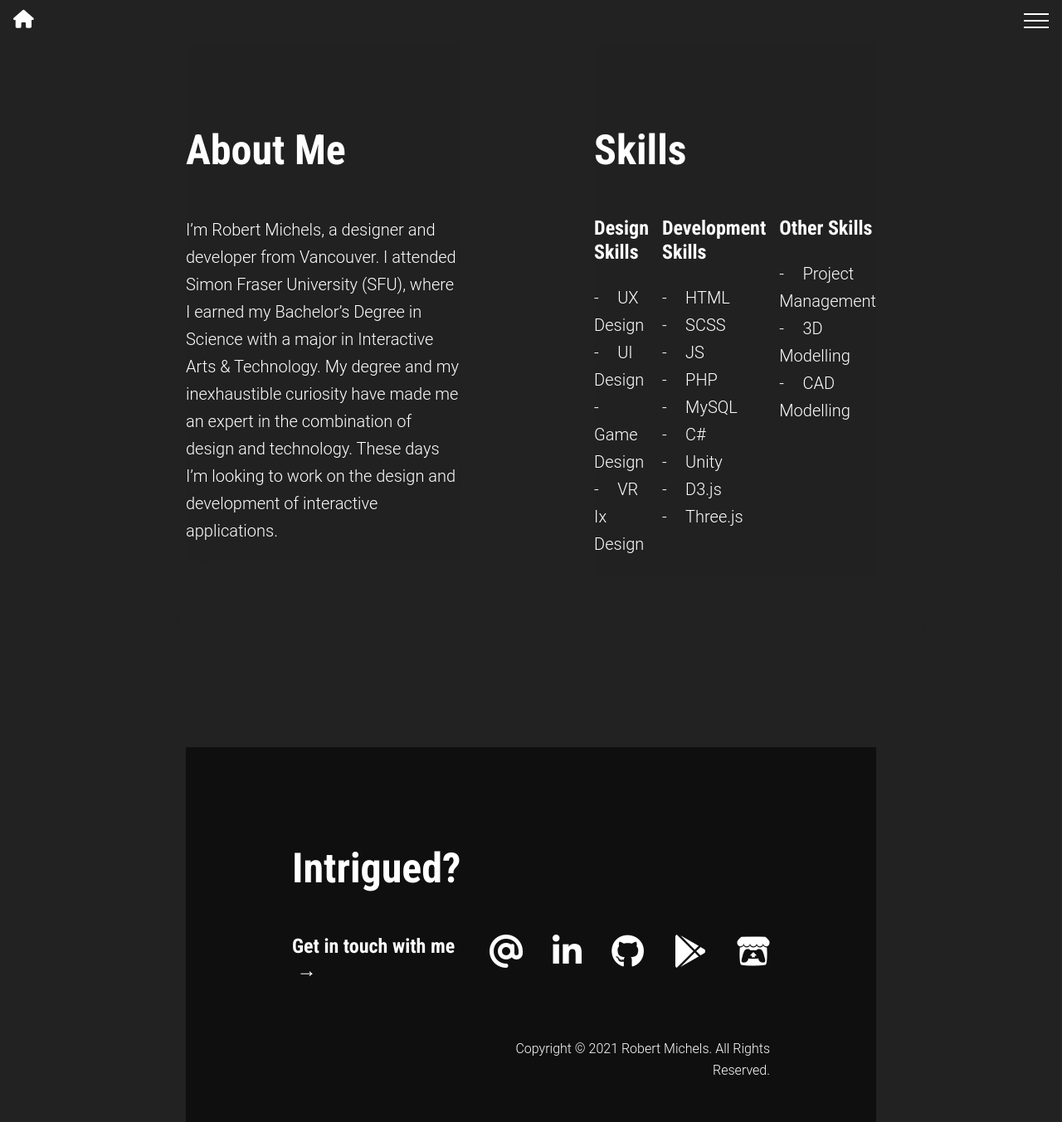
After one commit to Robert01101101/Portfolio-RMichels, a PHP site: page /about.php in a window 1280 px wide. The commit adds this page. Shown: the whole page at 83% size. Run offline with PHP 8.4, Linux system fonts and the light colour scheme; some libraries are stand-ins or nearby versions.

Commit message:
sloppy commit for work skytrain

```diff
--- /dev/null
+++ b/about.php
@@ -0,0 +1,61 @@
+<?php
+
+require "src/Partial.php";
+require "src/objects/Project.php";
+
+// start session so that we can store logged in cookie
+// session_start();
+
+Partial::build('header', ["about" => TRUE]);
+
+?>
+
+<section class="sectionText about">
+  <div>
+    <h1 id="About">About Me</h1>
+    <p>I’m Robert Michels, a designer and developer from Vancouver. I attended Simon Fraser University (SFU), where I earned my Bachelor’s Degree in Science with a major in Interactive Arts & Technology. My degree and my inexhaustible curiosity have made me an expert in the combination of design and technology. These days I’m looking to work on the design and development of interactive applications.</p>
+  </div>
+  <div>
+    <h2>Skills</h2>
+    <div class="skills">
+      <div>
+        <h3>Design Skills</h3>
+        <ul>
+          <li>UX Design</li>
+          <li>UI Design</li>
+          <li>Game Design</li>
+          <li>VR Ix Design</li>
+        </ul>
+      </div>
+      <div>
+        <h3>Development Skills</h3>
+        <ul>
+          <li>HTML</li>
+          <li>SCSS</li>
+          <li>JS</li>
+          <li>PHP</li>
+          <li>MySQL</li>
+          <li>C#</li>
+          <li>Unity</li>
+          <li>D3.js</li>
+          <li>Three.js</li>
+        </ul>
+      </div>
+      <div>
+        <h3>Other Skills</h3>
+        <ul>
+          <li>Project Management</li>
+          <li>3D Modelling</li>
+          <li>CAD Modelling</li>
+        </ul>
+      </div>
+    </div>
+  </div>
+</section>
+
+
+<?php
+
+Partial::build('footer', ["projects" => TRUE]);
+
+?>
--- a/futureEarth.php
+++ b/futureEarth.php
@@ -10,8 +10,8 @@ Partial::build('header', ["project" => $project]);
 Partial::build('projectPageLanding',
   ["project" => $project,
   "description" => "Future Earth is a VR adventure game set in a dystopian future, where the player has to grow trees, fight droids and collect parts.",
-  "primaryLink" => "https://sidequestvr.com/my-app/2597",
-  "primaryLinkText" => "TODO: SideQuest",
+  "primaryLink" => "https://sidequestvr.com/app/2597/future-earth",
+  "primaryLinkText" => "SideQuest",
   "secondaryLink" => "https://404teamnotfound444314077.wordpress.com/",
   "secondaryLinkText" => "Development Blog",
   "alt" => TRUE]);
--- a/scss/base/_page.scss
+++ b/scss/base/_page.scss
@@ -63,5 +63,9 @@ main {
 		padding: 0 0 8rem 0;
 		margin: 0 auto;
 		max-width: 40rem;
+
+		> * {
+			background-color: rgba(_colour(bg), .8);
+		}
 	}
 }
--- a/scss/base/_pageSpecific.scss
+++ b/scss/base/_pageSpecific.scss
@@ -7,16 +7,36 @@ section#Projects{
 .skills {
 	display: flex;
 	flex-direction: row;
-	flex-wrap: nowrap;
-	justify-content: space-between;
+	flex-wrap: wrap;
+	justify-content: flex-start;
 	align-items: flex-start;
+
+	gap: 1rem;
+
+	@include sm {
+		justify-content: space-between;
+	}
+
+	@include md {
+		flex-wrap: nowrap;
+	}
 
 	h3 {
 		margin-top: 0;
 	}
 
 	ul {
-		padding-left: 1.4rem;
+		padding-left: 0rem;
+		list-style-type: none;
+
+		li {
+
+			&:before{
+				content: "-";
+				margin-right: 1.4rem;
+				color: white;
+			}
+		}
 	}
 }
 
@@ -84,3 +104,20 @@ section#Projects{
 		}
 	}
 }
+
+//________________________________________________ about
+.sectionText {
+	&.about {
+		display: flex;
+		justify-content: space-between;
+		align-items: flex-start;
+		align-content: center;
+		max-width: 100%;
+
+		gap: 10rem;
+
+		* {
+			flex-basis: 50%;
+		}
+	}
+}
--- a/scss/base/_type.scss
+++ b/scss/base/_type.scss
@@ -1,7 +1,7 @@
 //_____________________________________________ Body
 body, input, select, textarea, p {
 		color: _colour(white);
-		font-family: _font(family-header);
+		font-family: _font(family-body);
 
 		font-size: 16px;
     	//font-size: 1.3vw;
@@ -68,7 +68,7 @@ body, input, select, textarea, p {
 //_____________________________________________ Headers
 h1, h2, h3, h4, h5, h6 {
 	color: _colour(white);
-	font-family: _font(family-body);
+	font-family: _font(family-header);
 	font-weight: _font(weight-bold);
 	margin: _size(element-margin) 0 (_size(element-margin) * 0.5) 0;
 	line-height: 1.2;
--- a/scss/components/_landingArea.scss
+++ b/scss/components/_landingArea.scss
@@ -22,7 +22,7 @@
 
     #landingText {
 		p {
-			font-family: _font(family-body);
+			font-family: _font(family-header);
 
 			font-size: _size(textMobileXL);
 			//--MQ
--- a/scss/components/_overlayMenu.scss
+++ b/scss/components/_overlayMenu.scss
@@ -26,8 +26,18 @@
 
         transition: .4s;
 
+        a {
+            color: _colour(white);
+            transition: 1s;
+
+            &:hover {
+                * {
+                    text-decoration: underline !important;
+                }
+            }
+        }
+
         > a{
-            color: _colour(white);
             font-weight: _font(weight-bold);
 
             &:not(:first-of-type) {
@@ -44,7 +54,6 @@
 
             a {
                 font-weight: _font(weight-light);
-                color: _colour(white);
 
                 &:not(:first-of-type) {
                     margin-top: 1rem;
--- a/scss/components/_projMeta.scss
+++ b/scss/components/_projMeta.scss
@@ -41,7 +41,7 @@
 
 	h2 {
 		font-size: 1.2rem;
-		font-family: _font(family-header);
+		font-family: _font(family-body);
 		font-weight: bold;
 		//text-decoration: underline;
 		margin-top: 0;
--- a/scss/components/_projectsFilter.scss
+++ b/scss/components/_projectsFilter.scss
@@ -56,7 +56,7 @@
         }
         .onoffswitch-inner:before, .onoffswitch-inner:after {
             display: block; float: left; width: 50%; height: 30px; padding: 0; line-height: 30px;
-            color: white; font-size: _size(textS); font-family: _font(family-header); font-weight: _font(weight-medium);
+            color: white; font-size: _size(textS); font-family: _font(family-body); font-weight: _font(weight-medium);
             box-sizing: border-box;
         }
         .onoffswitch-inner:before {
--- a/scss/libs/_vars.scss
+++ b/scss/libs/_vars.scss
@@ -25,8 +25,8 @@ $duration: (
 );
 
 $font: (
-	family-header:			('Lato', sans-serif),
-	family-body:			('Roboto Condensed', sans-serif),
+	family-body:			('Roboto', sans-serif),
+	family-header:			('Roboto Condensed', sans-serif),
 	family-alt:				('Roboto Mono', monospace),
 	weight:					300,
 	weight-medium:  	 	400,
--- a/src/partials/footer.php
+++ b/src/partials/footer.php
@@ -6,7 +6,7 @@
 
     <!-- #################################### FOOTER ###################################### -->
 
-    <footer>
+    <footer id="Footer">
       <h2>Intrigued?</h2>
       <div class="footer_row">
         <div class="footer_lCol">
@@ -39,7 +39,7 @@
 
   <?php if(!isset($_COOKIE["returningVisitor"])) : ?>
 
-    <div id="tmpVisitorPopUp">
+    <!--<div id="tmpVisitorPopUp">
       <div>
         <h2>Hello There!</h2>
         <p>This website is in development &#38; is expected to be finished by Mid-February 2020.</p>
@@ -55,7 +55,7 @@
     function closePopUp() {
       document.getElementById("tmpVisitorPopUp").style.display = "none";
     }
-    </script>
+    </script>-->
 
   <?php endif; ?>
 
--- a/src/partials/header.php
+++ b/src/partials/header.php
@@ -32,6 +32,10 @@ setcookie("returningVisitor", "true");
     <meta name="description" content="Browse through all my projects. Filter them to only see relevant projects. | Robert Michels Portfolio">
     <title>All Projects | Robert Michels Portfolio</title>
 
+    <?php elseif(isset($about)) : ?>
+    <meta name="description" content="Who is this Robert Michels? I'm a digital media designer and developer from Vancouver. I design and program games, websites, and apps.">
+    <title>About | Robert Michels Portfolio</title>
+
   <?php else : ?>
     <meta name="description" content="I’m Robert Michels, a designer and developer from Vancouver. I design and program games, websites, and apps. | Robert Michels Portfolio">
     <title>Portfolio | Robert Michels</title>
@@ -65,8 +69,12 @@ setcookie("returningVisitor", "true");
     <header>
       <nav>
         <ul>
-          <li><a href="/<?php if(isset($_COOKIE['visitorFilter'])){ echo "?filter=".$_COOKIE['visitorFilter']; } ?>"><i class="fas fa-home"></i></a></li>
-          <li><div class="menuCont" onclick="toggleMenu()" id="MenuToggle">
+          <?php if(isset($project) || isset($about)) : ?>
+            <li><a href="/<?php if(isset($_COOKIE['visitorFilter'])){ echo "?filter=".$_COOKIE['visitorFilter']; } ?>"><i class="fas fa-home"></i></a></li>
+          <?php else : ?>
+            <li><a href="about" title="About"><i class="fas fa-info-circle"></i></a></li>
+          <?php endif; ?>
+          <li><div class="menuCont" onclick="toggleMenu()" id="MenuToggle" title="Menu">
             <div class="bar1"></div>
             <div class="bar2"></div>
             <div class="bar3"></div>
@@ -78,8 +86,9 @@ setcookie("returningVisitor", "true");
             <ul>
               <a href="index#MyWork" onclick="toggleMenu()"><li>Featured Work</li></a>
               <a href="index#About" onclick="toggleMenu()"><li>About</li></a>
-              <a href="index#Contact" onclick="toggleMenu()"><li>Contact</li></a>
+              <a href="#Footer" onclick="toggleMenu()"><li>Contact</li></a>
             </ul>
+            <a href="about"><li>About</li></a>
             <a href="projects"><li>All Projects</li></a>
           </ul>
         </div>
--- a/src/partials/projectTile.php
+++ b/src/partials/projectTile.php
@@ -10,8 +10,8 @@ if (isset($roles)){
 
 <div class="projRow projRow--visible" <?php if(isset($roles)) : ?>data-js='<?= $roleString; ?>'<?php endif; ?>>
   <div class="projPanel <?php if ($inDevelopment) echo "inDevelopment" ?>">
-    <a href="<?= $slug; ?>">
-      <img src="assets/img/lqip/<?= $slug; ?>.jpg" loading="lazy" <?php if ($inDevelopment) echo "class='inDevelopment'" ?>>
+    <a href="<?= $slug; ?>" title="<?= $name; ?>">
+      <img src="assets/img/lqip/<?= $slug; ?>.jpg" loading="lazy" alt="<?= $name; ?>" <?php if ($inDevelopment) echo "class='inDevelopment'" ?>>
       <?php if ($inDevelopment) echo "<div class='inDevelopmentText'>In Development</div>" ?>
       <div class="projJScontainer">
         <h2 class="projLabel"> <?= $name; ?> </h2>
```
Also changed, not shown: index.php (+1 -36 lines), assets/img/SVGs/logo-alt.svg (added), assets/img/SVGs/logo.svg (added), css/main.css.
